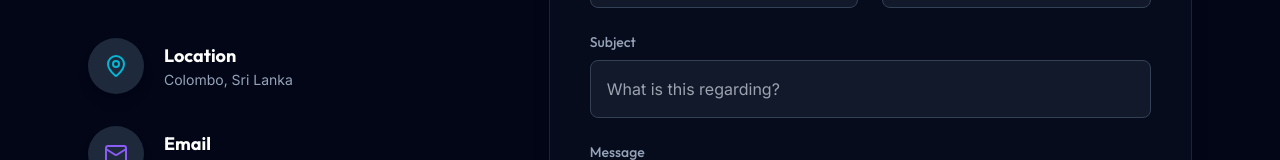
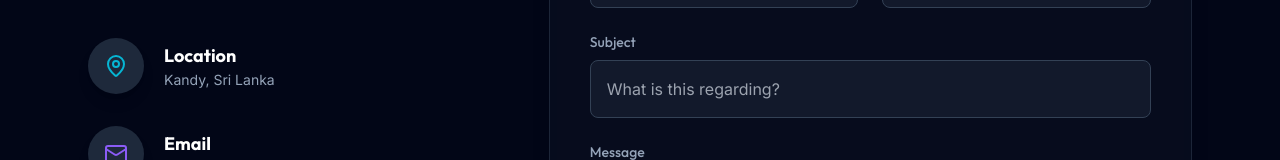
Before and after one commit to lochanajayasinghe/ppw-portfolio-mern, a React (Vite) app in the folder frontend/: page / in a window 1280 px wide. Shown: the part 9366-9526 px from the top of the page. Built offline with nearby package versions, Linux system fonts and the light colour scheme.

Commit message:
Update Contact.jsx

```diff
--- a/frontend/src/components/Contact.jsx
+++ b/frontend/src/components/Contact.jsx
@@ -84,7 +84,7 @@
               </div>
               <div>
                 <h4 className="font-outfit font-bold text-white text-lg">Location</h4>
-                <p className="text-sm">Colombo, Sri Lanka</p>
+                <p className="text-sm">Kandy, Sri Lanka</p>
               </div>
             </div>
 
```
